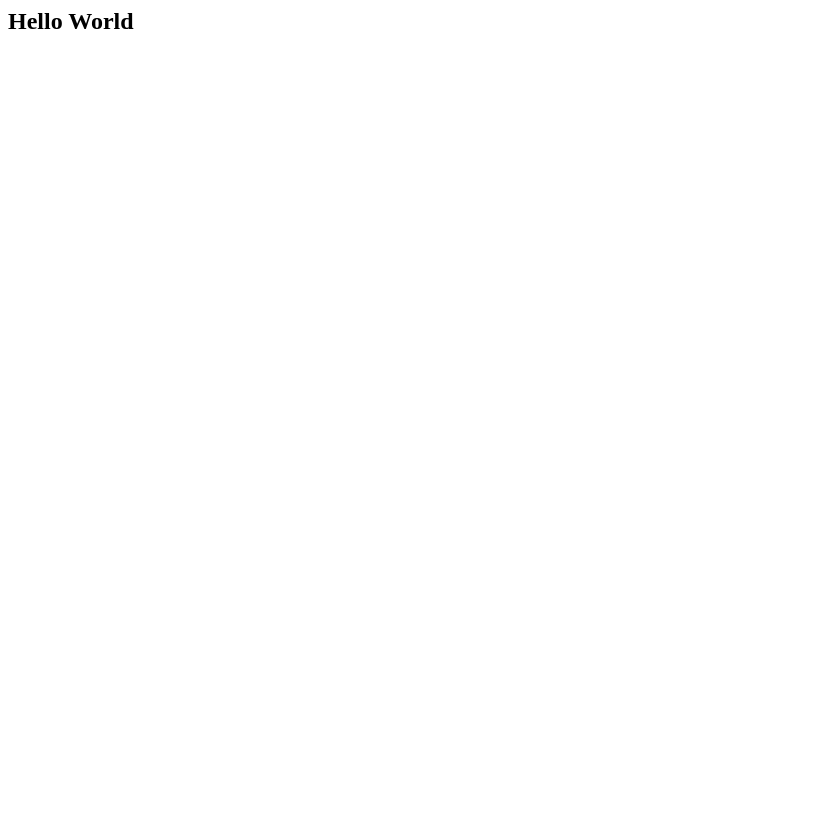
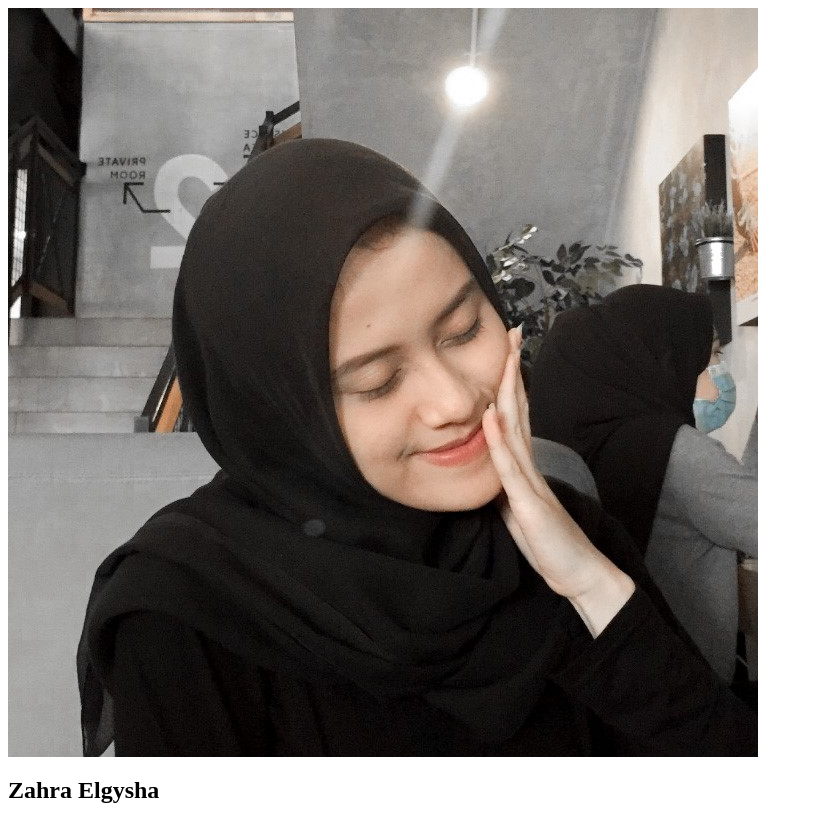
Before and after one commit to zahraeln17/praktikum-rpl1, a plain HTML site: page index.html in a window 1280 px wide. Shown: the whole page, without its empty margins (0-813 px from the left). Before the commit the page ends 800 px from the top, so only its background shows below. Drawn offline with Linux system fonts and the light colour scheme.

Commit message:
menambahkan konten menjadi halaman profil dan menambahkan file gambar face.png pada folder images

```diff
--- a/index.html
+++ b/index.html
@@ -3,6 +3,9 @@
         <title>Praktikum RPL 1</title>
     </head>
     <body>
-        <h2>Hello World</h2>
+        <div>
+            <img src="images/profile.JPG" alt="Foto Profile">
+            <h2>Zahra Elgysha</h2>
+        </div>
     </body>
 </html>
```
Also changed, not shown: images/profile.JPG (added).
